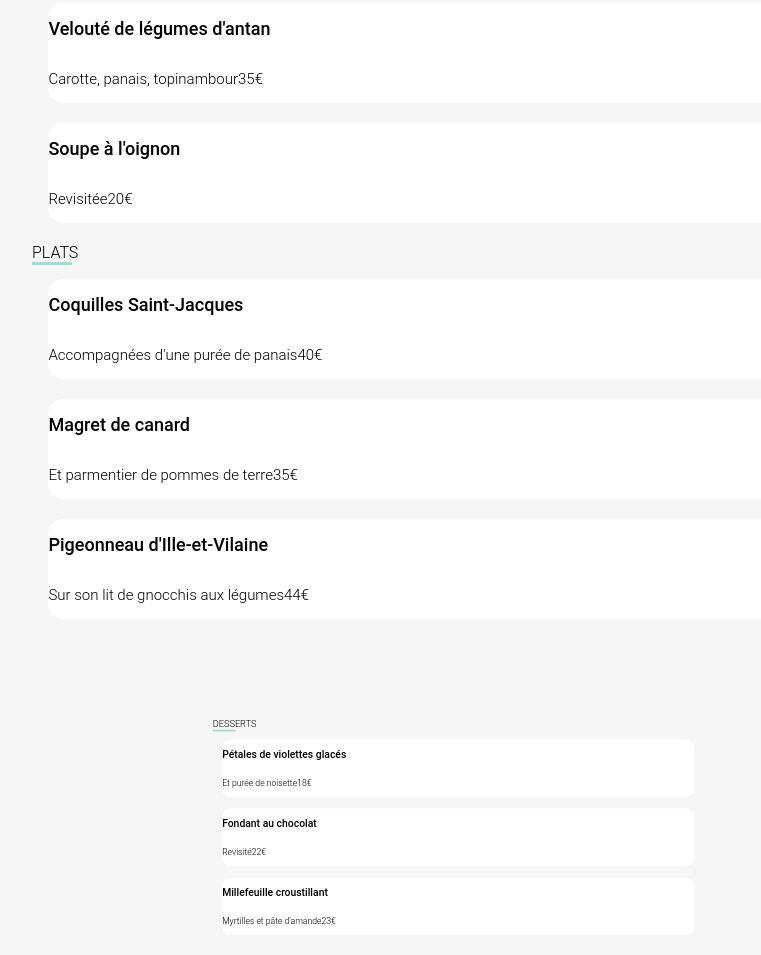
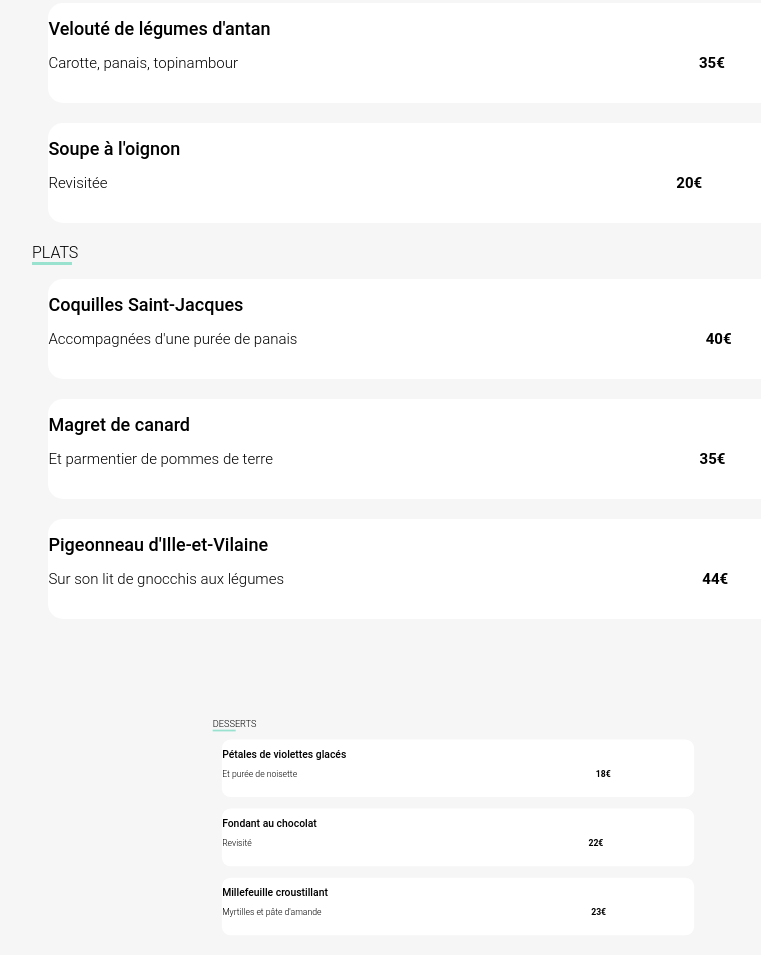
Before and after one commit to PierreGlade/Projet4, a website: page menu-alafrancaise.html in a window 1280 px wide. Shown: the part 725-1680 px from the top of the page, without its empty margins (182-943 px from the left). Drawn offline with Linux system fonts and the light colour scheme; a web font is replaced by a local one.

Commit message:
modifications correctes

```diff
--- a/menu-alafrancaise.html
+++ b/menu-alafrancaise.html
@@ -51,42 +51,90 @@
           </section>
         </article>
         <article class="menu-card">
+          <div class="meal-content">
           <h2>Velouté de légumes d'antan</h2>
-          <p>Carotte, panais, topinambour<span>35€</span></p>
+          <p>Carotte, panais, topinambour</p>
+          </div>
+            <p class="price">35€</p>
+            <section class="price-check">
+              <i class="fa-solid fa-check"></i>
+            </section>
         </article>
         <article class="menu-card">
+          <div class="meal-content">
           <h2>Soupe à l'oignon</h2>
-          <p>Revisitée<span>20€</span></p>
+          <p>Revisitée</p>
+          </div>
+            <p class="price">20€</p>
+            <section class="price-check">
+              <i class="fa-solid fa-check"></i>
+            </section>
         </article>
       </div>
       <div class="appear2">
         <h4>PLATS</h4>
         <article class="menu-card">
+          <div class="meal-content">
           <h2>Coquilles Saint-Jacques</h2>
-          <p>Accompagnées d'une purée de panais<span>40€</span></p>
+          <p>Accompagnées d'une purée de panais</p>
+          </div>
+            <p class="price">40€</p>
+            <section class="price-check">
+              <i class="fa-solid fa-check"></i>
+            </section>
         </article>
         <article class="menu-card">
+          <div class="meal-content">
           <h2>Magret de canard</h2>
-          <p>Et parmentier de pommes de terre<span>35€</span></p>
+          <p>Et parmentier de pommes de terre</p>
+          </div>
+            <p class="price">35€</p>
+            <section class="price-check">
+              <i class="fa-solid fa-check"></i>
+            </section>
         </article>
         <article class="menu-card">
+          <div class="meal-content">
           <h2>Pigeonneau d'Ille-et-Vilaine</h2>
-          <p>Sur son lit de gnocchis aux légumes<span>44€</span></p>
+          <p>Sur son lit de gnocchis aux légumes</p>
+          </div>
+            <p class="price">44€</p>
+            <section class="price-check">
+              <i class="fa-solid fa-check"></i>
+            </section>
         </article>
       </div>
       <div class="appear3">
         <h4>DESSERTS</h4>
         <article class="menu-card">
+          <div class="meal-content">
           <h2>Pétales de violettes glacés</h2>
-          <p>Et purée de noisette<span>18€</span></p>
+          <p>Et purée de noisette</p>
+          </div>
+            <p class="price">18€</p>
+            <section class="price-check">
+              <i class="fa-solid fa-check"></i>
+            </section>
         </article>
         <article class="menu-card">
+          <div class="meal-content">
           <h2>Fondant au chocolat</h2>
-          <p>Revisité<span>22€</span></p>
+          <p>Revisité</p>
+          </div>
+            <p class="price">22€</p>
+            <section class="price-check">
+              <i class="fa-solid fa-check"></i>
+            </section>
         </article>
         <article class="menu-card">
+          <div class="meal-content">
           <h2>Millefeuille croustillant</h2>
-          <p>Myrtilles et pâte d'amande<span>23€</span></p>
+          <p>Myrtilles et pâte d'amande</p>
+          </div>
+            <p class="price">23€</p>
+            <section class="price-check">
+              <i class="fa-solid fa-check"></i>
+            </section>
         </article>
       </div>
       <button class="order">Commander</button>
--- a/style.css
+++ b/style.css
@@ -169,6 +169,7 @@ button {
   height: 50px;
   width: 218px;
   opacity: 1;
+  z-index: 2;
 }
 .button:hover{
   box-shadow: 0px 4px 10px rgba(0, 0, 0, 0.25);
@@ -178,6 +179,7 @@ button {
   opacity: 0.65;
   box-shadow: 0px 4px 10px rgba(0, 0, 0, 0.75);
   border-radius: 25px;
+  z-index: 1;
 }
 .transition:not(:hover){
   transition: opacity 0.5s ease-in-out;
```
